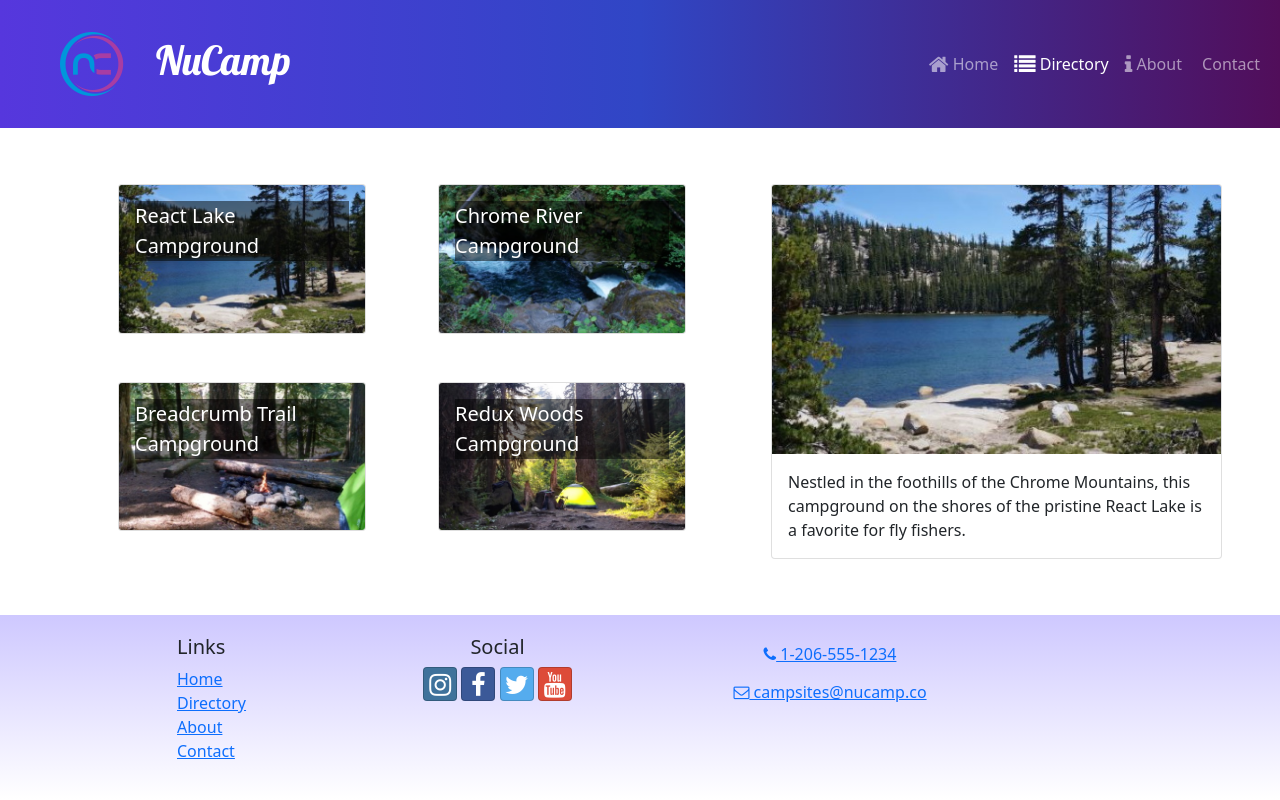
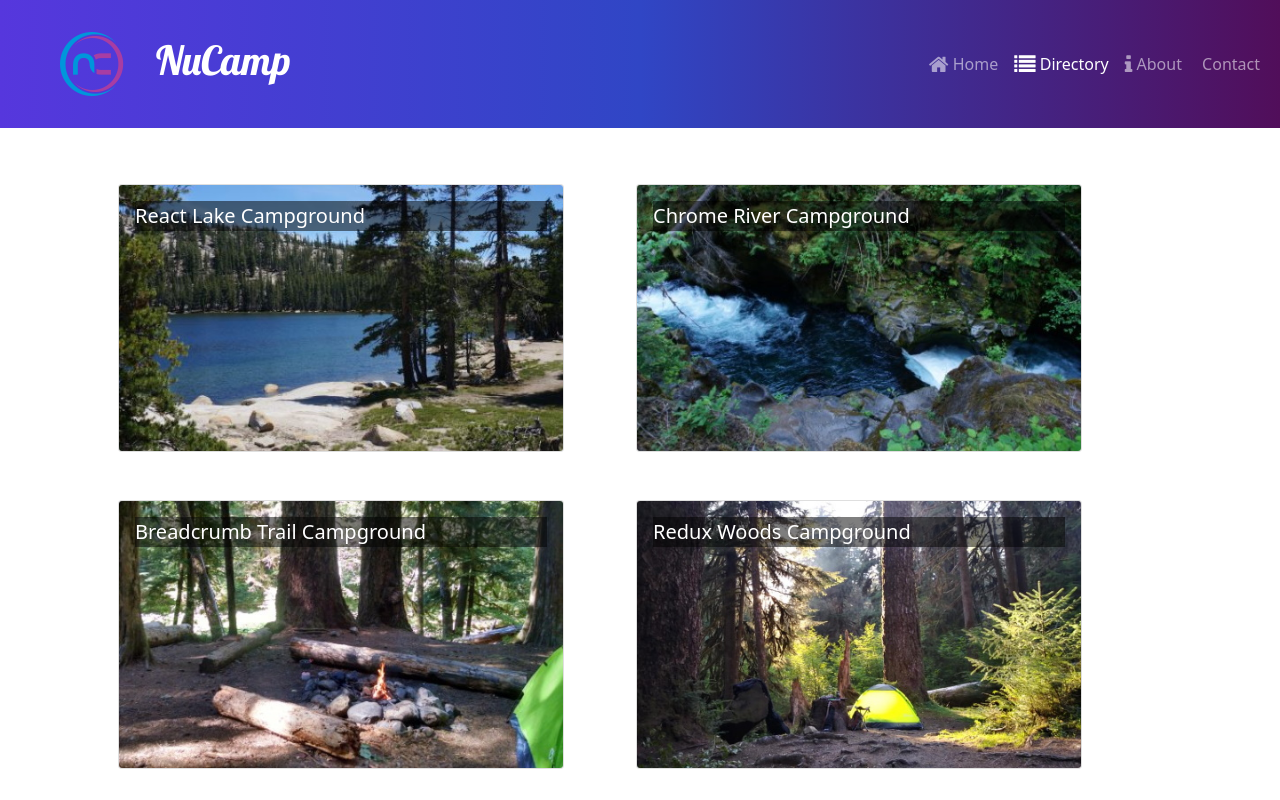
Before and after one commit to w-austin/NucampReact, a React (Create React App) app: page /directory in a window 1280 px wide. Shown: the top 800 px of the page. Built offline with nearby package versions, Linux system fonts and the light colour scheme.

Commit message:
CampsiteDetailPage with useParams

```diff
--- a/src/App.js
+++ b/src/App.js
@@ -5,6 +5,7 @@
 import Footer from "./components/Footer";
 //import logo from "./logo.svg";
 import CampsitesDirectoryPage from "./pages/CampsitesDirectoryPage";
+import CampsiteDetailPage from "./pages/CampsiteDetailPage";
 import "./App.css";
 
 function App() {
@@ -15,6 +16,7 @@
         <Route path="/" element={<HomePage />} />
         <Route path="contact" element={<ContactPage />} />
         <Route path="directory" element={<CampsitesDirectoryPage />} />
+        <Route path="directory/:campsiteId" element={<CampsiteDetailPage />} />
       </Routes>
       <Footer />
     </div>
--- a/src/features/campsites/CampsiteCard.js
+++ b/src/features/campsites/CampsiteCard.js
@@ -1,14 +1,17 @@
 import { Card, CardImg, CardImgOverlay, CardTitle } from "reactstrap";
+import { Link } from "react-router-dom";
 
 const CampsiteCard = ({ campsite }) => {
-  const { image, name } = campsite;
+  const { id, image, name } = campsite;
   return (
-    <Card>
-      <CardImg width="100%" src={image} alt={name} />
-      <CardImgOverlay>
-        <CardTitle>{campsite.name}</CardTitle>
-      </CardImgOverlay>
-    </Card>
+    <Link to={`${id}`}>
+      <Card>
+        <CardImg width="100%" src={image} alt={name} />
+        <CardImgOverlay>
+          <CardTitle>{name}</CardTitle>
+        </CardImgOverlay>
+      </Card>
+    </Link>
   );
 };
 
--- a/src/features/campsites/CampsitesList.js
+++ b/src/features/campsites/CampsitesList.js
@@ -2,7 +2,7 @@
 import CampsiteCard from "../campsites/CampsiteCard";
 import { selectAllCampsites } from "../campsites/campsitesSlice";
 
-const CampsitesList = ({ setCampsiteId }) => {
+const CampsitesList = () => {
   const campsites = selectAllCampsites();
 
   return (
@@ -13,7 +13,6 @@
             md="5"
             className="m-4"
             key={campsite.id}
-            onClick={() => setCampsiteId(campsite.id)}
           >
             <CampsiteCard campsite={campsite} />
           </Col>
--- a/src/features/campsites/campsitesSlice.js
+++ b/src/features/campsites/campsitesSlice.js
@@ -9,9 +9,9 @@
 // };
 
 export const selectCampsiteById = (id) => {
-  return CAMPSITES.find((campsite) => campsite.id === id);
+  return CAMPSITES.find((campsite) => campsite.id === parseInt(id));
 };
 
 export const selectFeaturedCampsite = () => {
   return CAMPSITES.find((campsite) => campsite.featured);
-}
+};
--- a/src/features/display/DisplayList.js
+++ b/src/features/display/DisplayList.js
@@ -10,7 +10,7 @@
     <Row>
       {items.map((item, idx) => {
         return (
-          <Col md ClassName="m-1" key={idx}>
+          <Col md className="m-1" key={idx}>
             <DisplayCard item={item} />
           </Col>
         );
--- /dev/null
+++ b/src/pages/CampsiteDetailPage.js
@@ -0,0 +1,19 @@
+import { Container, Row } from "reactstrap";
+import { useParams } from "react-router-dom";
+import { selectCampsiteById } from "../features/campsites/campsitesSlice";
+import CampsiteDetail from "../features/campsites/CampsiteDetail";
+
+const CampsiteDetailPage = () => {
+  const { campsiteId } = useParams();
+  const campsite = selectCampsiteById(campsiteId);
+
+  return (
+    <Container>
+      <Row>
+        <CampsiteDetail campsite={campsite} />
+      </Row>
+    </Container>
+  );
+};
+
+export default CampsiteDetailPage;
--- a/src/pages/CampsitesDirectoryPage.js
+++ b/src/pages/CampsitesDirectoryPage.js
@@ -1,23 +1,10 @@
-import { useState } from "react";
-import { Container, Row, Col } from "reactstrap";
+import { Container } from "reactstrap";
 import CampsitesList from "../features/campsites/CampsitesList";
-import CampsiteDetail from "../features/campsites/CampsiteDetail";
-import { selectCampsiteById } from "../features/campsites/campsitesSlice";
 
 const CampsitesDirectoryPage = () => {
-  const [campsiteId, setCampsiteId] = useState(0);
-  const selectedCampsite = selectCampsiteById(campsiteId);
-
   return (
     <Container>
-      <Row>
-        <Col sm="5" and md="7">
-          <CampsitesList setCampsiteId={setCampsiteId} />
-        </Col>
-        <Col sm="7" md="5">
-          <CampsiteDetail campsite={selectedCampsite} />
-        </Col>
-      </Row>
+      <CampsitesList />
     </Container>
   );
 };
```
